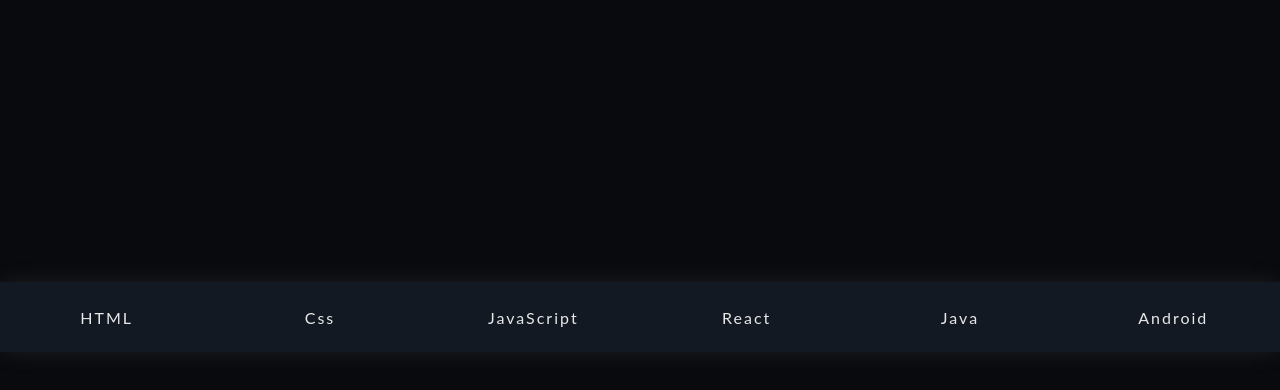
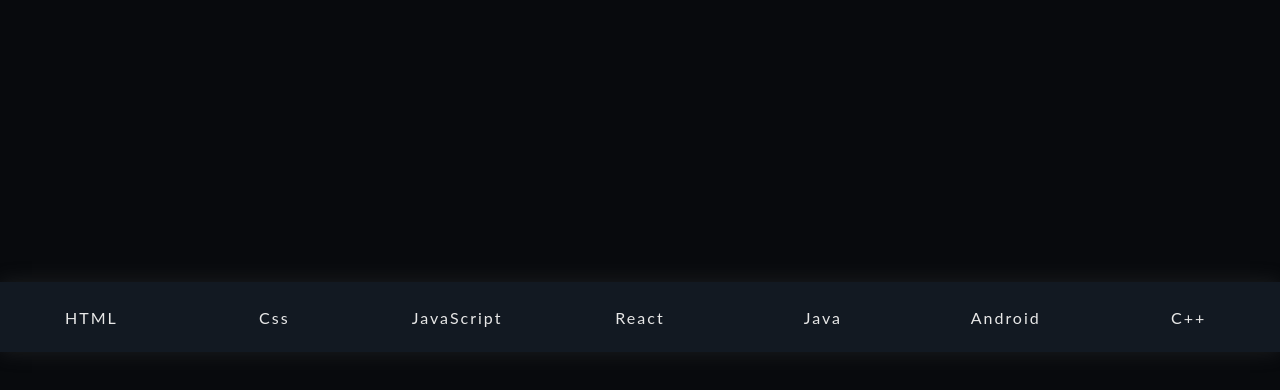
Before and after one commit to Nelvicas/Menu_nav, a plain HTML site: page index.html in a window 1280 px wide. Shown: the part 448-838 px from the top of the page. Drawn offline with Linux system fonts and the light colour scheme.

Commit message:
agregar menu

```diff
--- a/index.html
+++ b/index.html
@@ -19,6 +19,7 @@
             <a href="#">React</a>
             <a href="#">Java</a>
             <a href="#">Android</a>
+            <a href="#">C++</a>
         </nav>
 
     </header>
```
